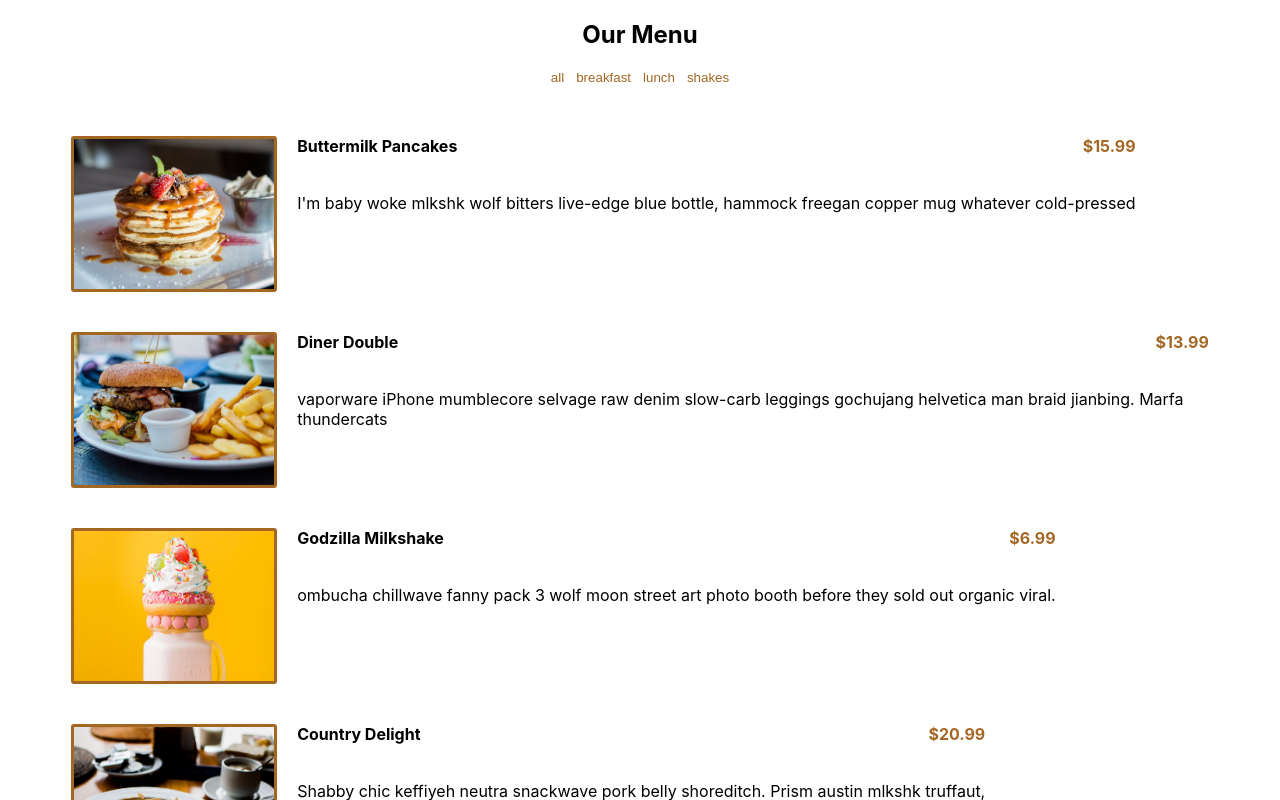
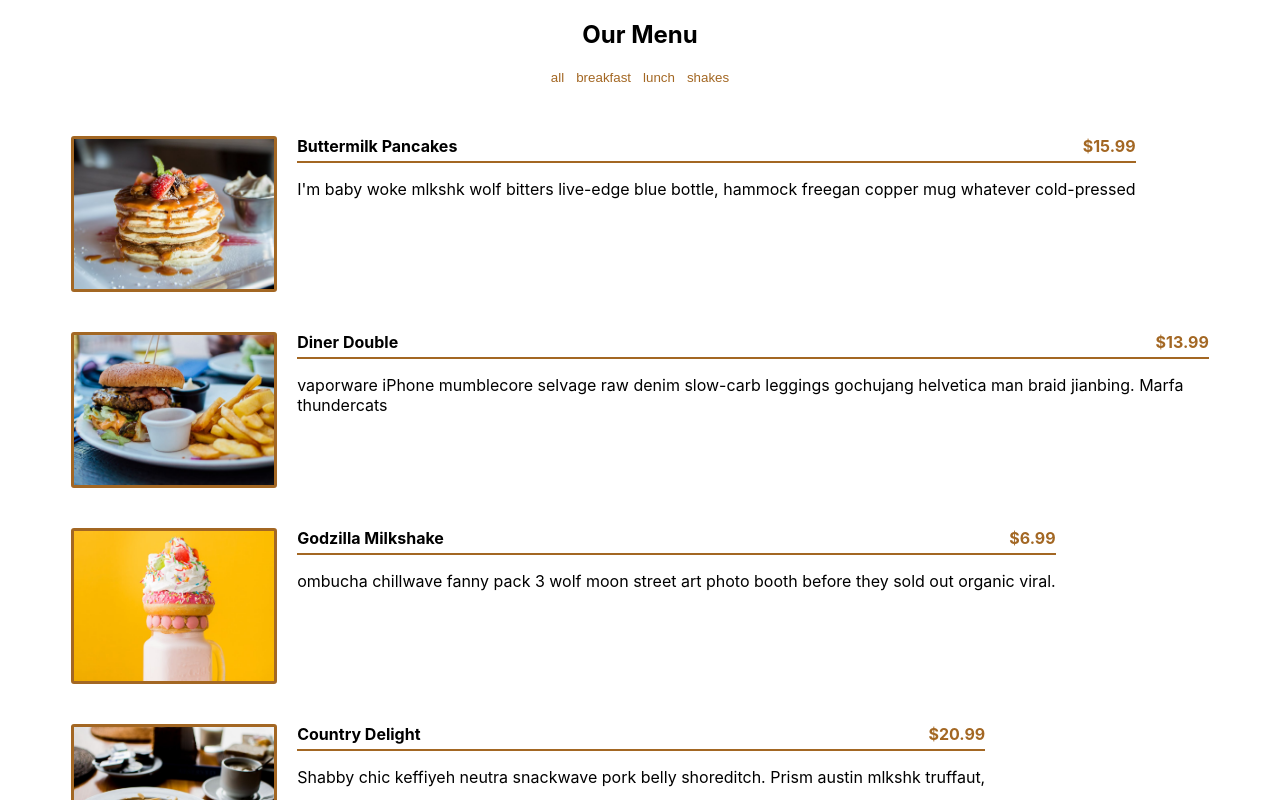
Before and after one commit to LaurenCummings/menu-project, a React (Vite) app: page / in a window 1280 px wide. Shown: the top 800 px of the page. Built offline with nearby package versions, Linux system fonts and the light colour scheme.

Commit message:
added underline under item title and price

```diff
--- a/src/css/Menu.css
+++ b/src/css/Menu.css
@@ -21,10 +21,13 @@
 
 header {
     display: flex;
+    border: 2px rgb(163, 103, 35);
+    border-style: none none solid none;
 }
 
 header h4 {
     margin-top: 0;
+    margin-bottom: 5px;
 }
 
 .food-name {
```
